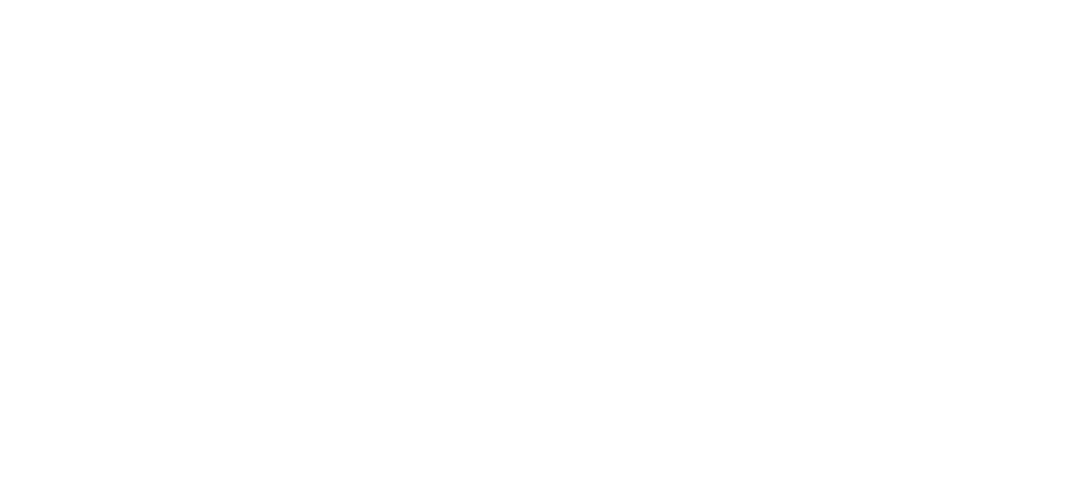
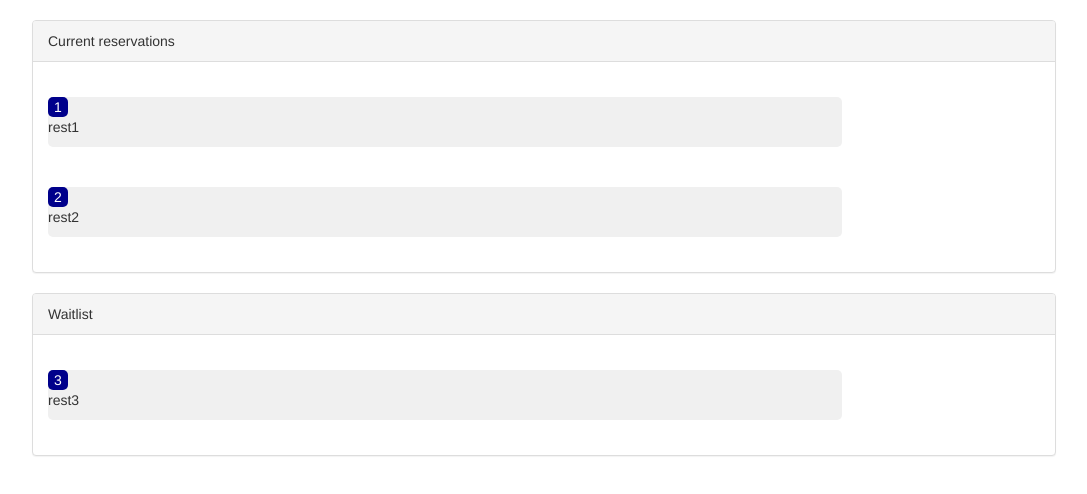
Before and after one commit to enochwu/hot-restaurant, a plain HTML site: page view.html in a window 1280 px wide. Shown: the whole page, without its empty margins (96-1183 px from the left). Drawn offline with nearby package versions, Linux system fonts and the light colour scheme; no server answers.

Commit message:
updated view page

```diff
--- /dev/null
+++ b/reset.css
@@ -0,0 +1,48 @@
+/* http://meyerweb.com/eric/tools/css/reset/
+   v2.0 | 20110126
+   License: none (public domain)
+*/
+
+html, body, div, span, applet, object, iframe,
+h1, h2, h3, h4, h5, h6, p, blockquote, pre,
+a, abbr, acronym, address, big, cite, code,
+del, dfn, em, img, ins, kbd, q, s, samp,
+small, strike, strong, sub, sup, tt, var,
+b, u, i, center,
+dl, dt, dd, ol, ul, li,
+fieldset, form, label, legend,
+table, caption, tbody, tfoot, thead, tr, th, td,
+article, aside, canvas, details, embed,
+figure, figcaption, footer, header, hgroup,
+menu, nav, output, ruby, section, summary,
+time, mark, audio, video {
+	margin: 0;
+	padding: 0;
+	border: 0;
+	font-size: 100%;
+	font: inherit;
+	vertical-align: baseline;
+}
+/* HTML5 display-role reset for older browsers */
+article, aside, details, figcaption, figure,
+footer, header, hgroup, menu, nav, section {
+	display: block;
+}
+body {
+	line-height: 1;
+}
+ol, ul {
+	list-style: none;
+}
+blockquote, q {
+	quotes: none;
+}
+blockquote:before, blockquote:after,
+q:before, q:after {
+	content: '';
+	content: none;
+}
+table {
+	border-collapse: collapse;
+	border-spacing: 0;
+}
--- /dev/null
+++ b/style2.css
@@ -0,0 +1,22 @@
+.panel {
+	width:80%;
+	margin: 20px auto;
+}
+
+.res-num {
+	width: 20px;
+	height: 20px;
+	background-color: darkblue;
+	color: white;
+	font-style: bold;
+	text-align: center;
+	border-radius: 5px;
+}
+
+.reservation {
+	display: inline-block;
+	background-color: rgb(240,240,240);
+	width: 80%;
+	margin: 20px auto;
+	border-radius: 5px;
+}
--- a/view.html
+++ b/view.html
@@ -2,9 +2,96 @@
 <html>
   <head>
     <meta charset="utf-8">
-    <title></title>
+    <title>Restaurant reservations</title>
+    <!-- Reset CSS -->
+    <link rel='stylesheet' href='reset.css' type='text/css'>
+    <!-- Bootstrap CSS -->
+		<link rel="stylesheet" href="https://maxcdn.bootstrapcdn.com/bootstrap/3.3.7/css/bootstrap.min.css" integrity="sha384-BVYiiSIFeK1dGmJRAkycuHAHRg32OmUcww7on3RYdg4Va+PmSTsz/K68vbdEjh4u" crossorigin="anonymous">
+		<!-- Main stylesheet -->
+		<link rel='stylesheet' href='style2.css' type='text/css'>
+		<!-- JQuery minified -->
+		<script
+  	src="http://code.jquery.com/jquery-3.3.1.min.js"
+  	integrity="sha256-FgpCb/KJQlLNfOu91ta32o/NMZxltwRo8QtmkMRdAu8="
+  	crossorigin="anonymous"></script>
+		<!-- Bootstrap JS -->
+		<script src="https://maxcdn.bootstrapcdn.com/bootstrap/3.3.7/js/bootstrap.min.js" integrity="sha384-Tc5IQib027qvyjSMfHjOMaLkfuWVxZxUPnCJA7l2mCWNIpG9mGCD8wGNIcPD7Txa" crossorigin="anonymous"></script>
   </head>
   <body>
+  	<div class="panel panel-default">
+		  <div class="panel-heading">Current reservations</div>
+		  <div class="panel-body" id="res-list"></div>
+		</div>
+
+  	<div class="panel panel-default">
+		  <div class="panel-heading">Waitlist</div>
+		  <div class="panel-body" id="waitlist"></div>
+		</div>
+
+		<script type='text/javascript'>
+
+			// var express = require('express');
+			var restaurants = [{
+				name: 'rest1',
+				phone: '603-818-1151',
+				email: 'bg@gmail.com',
+				id: 123
+			},
+			{
+				name: 'rest2',
+				phone: '603-898-1312',
+				email: 'hello@yahoo.com',
+				id: 456
+			},
+			{
+				name: 'rest3',
+				phone: '415-823-3851',
+				email: '111@hotmail.com',
+				id: 789
+			}]
+
+
+			function getReservations() {
+
+				$.ajax({
+					method: 'GET',
+					url: 'https://www.google.com',
+				}).then(function(response) {})
+
+				var count = 1;
+
+				restaurants.forEach((res) => {
+					console.log(count);
+					if (count <= 2) {
+						createDiv(res,'main',count);
+						count++;
+					} else {
+						createDiv(res,'waitlist',count);
+						count++;
+					}
+				});
+
+			}
+
+			function createDiv(res,param,count) {
+				// var res = {name:'test',email:'asdf@123.com',id:134};
+				var resNum = $('<div></div>').attr('class','res-num').text(count);
+				var resName = $('<p></p>').attr('class','res-name').text(res.name);
+				var resDiv = $('<div></div>').attr('class','reservation');
+				resDiv.append(resNum);
+				resDiv.append(resName);
+				if (param === 'main') {
+					$('#res-list').append(resDiv);
+				}
+				if (param === 'waitlist') {
+					$('#waitlist').append(resDiv);
+				}
+			}
+
+			getReservations();
+
+		</script>
+
 
   </body>
 </html>
```
Also changed, not shown: 1 other file.
